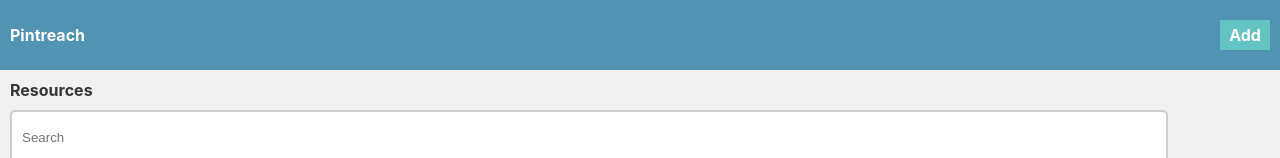
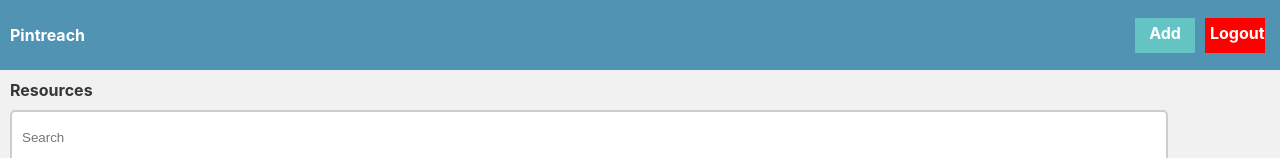
Before and after one commit to roselandroche/Pintereach-Frontend, a React (Create React App) app in the folder articles/: page / in a window 1280 px wide. Shown: the top 158 px of the page. Built offline with nearby package versions, Linux system fonts and the light colour scheme; no server answers; sample sign-in values are in the browser's storage.

Commit message:
Made some visual changes and added logout button to the navbar

```diff
--- a/articles/src/App.css
+++ b/articles/src/App.css
@@ -36,21 +36,44 @@
   font-weight: bold;
 }
 
-.navbar .add-button {
+.navbar .nav-button-container{
+  display: flex;
+  align-items: center;
+  justify-content: space-around;
+  width: 140px;
+}
+
+.navbar .nav-button-container .add-button {
   color: white;
   text-decoration: none;
   background: #64c4c3;
   height: 25px;
   width: 50px;
   font-weight: bold;
-  padding-top: 5px;
+  padding: 5px;
+  display: inline-block;
+}
+.navbar .nav-button-container .logout-button {
+  background: red;
+  color: white;
+  display: inline-block;
+  font-weight: bold;
+  text-decoration: none;
+  text-align: center;
+  padding: 5px;
+  height: 25px;
+  width: 50px;
+
+}
+.navbar .logout-button img{
+  filter: invert();
 }
 
 
 .article-group {
   background: #f1f1f1;
   padding: 10px;
-  height: 100vh;
+  height: 100%;
 }
 
 .article-group .articles {
--- a/articles/src/components/DashboardNav.jsx
+++ b/articles/src/components/DashboardNav.jsx
@@ -5,7 +5,11 @@ export default function Navbar() {
   return (
     <div className="navbar">
       <div className="logo">Pintreach</div>
+      <div className="nav-button-container">
       <Link className="add-button" to="/addarticle">Add</Link>
+      <Link className="logout-button" to="/logout">Logout</Link>
+
+      </div>
     </div>
   );
 }
```
Also changed, not shown: articles/public/img/logout-icon.svg (added).
